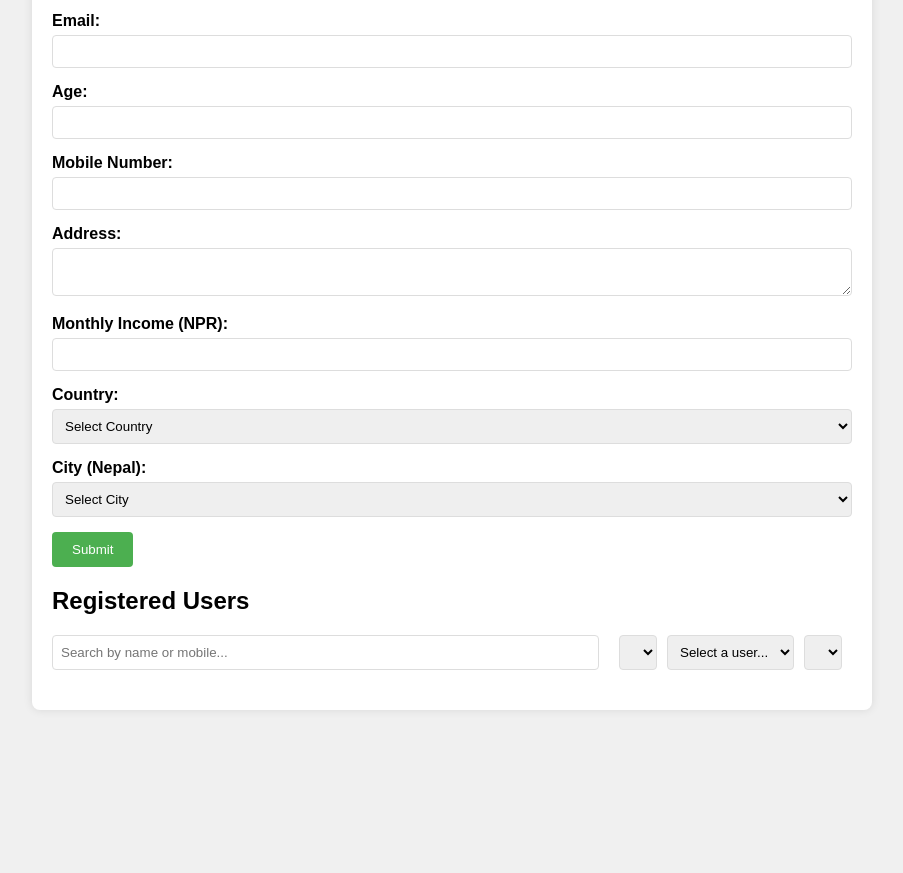
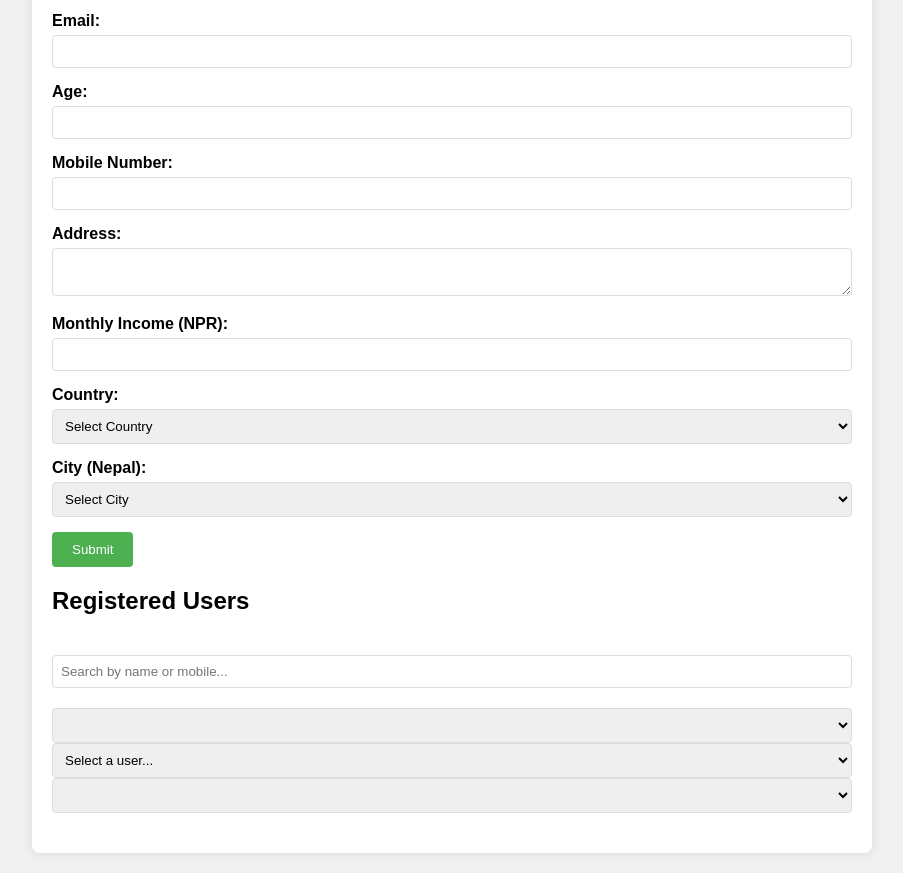
Before and after one commit to espkiran/gcrud, a website: page index.html in a window 1280 px wide. Shown: the part 179-1052 px from the top of the page, without its empty margins (188-1091 px from the left). Before the commit the page ends 909 px from the top, so only its background shows below. Drawn offline with Linux system fonts and the light colour scheme.

Commit message:
Update index.html

```diff
--- a/index.html
+++ b/index.html
@@ -69,8 +69,9 @@
         </form>
 
         <h2>Registered Users</h2>
-        <div class="search-section">
-            <input type="text" id="searchInput" placeholder="Search by name or mobile...">
+        <div class="search-section"> </div>
+            <div>
+            <input type="text" id="searchInput" placeholder="Search by name or mobile..."> </div>
 
 
 <div class="search-section"></div>
```
